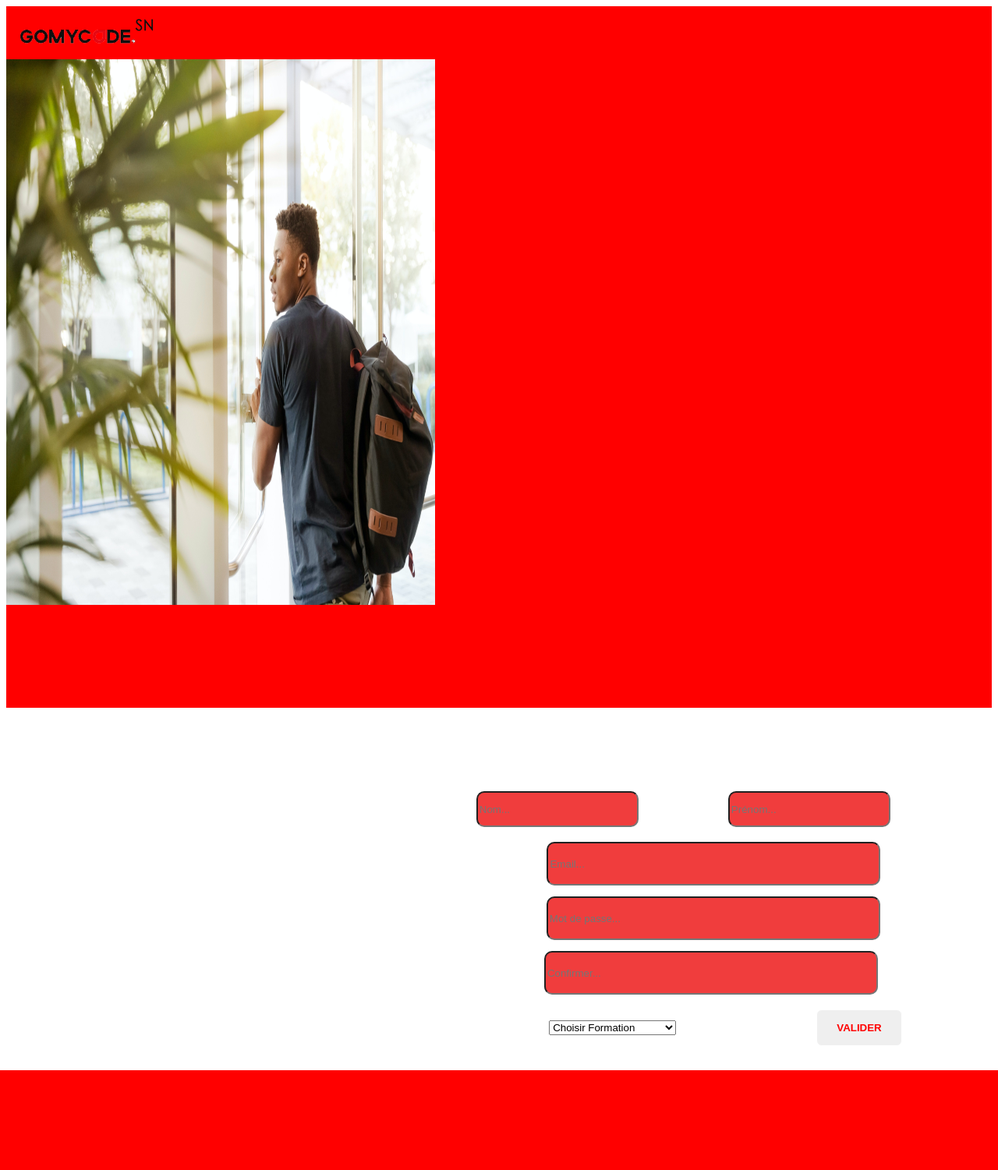
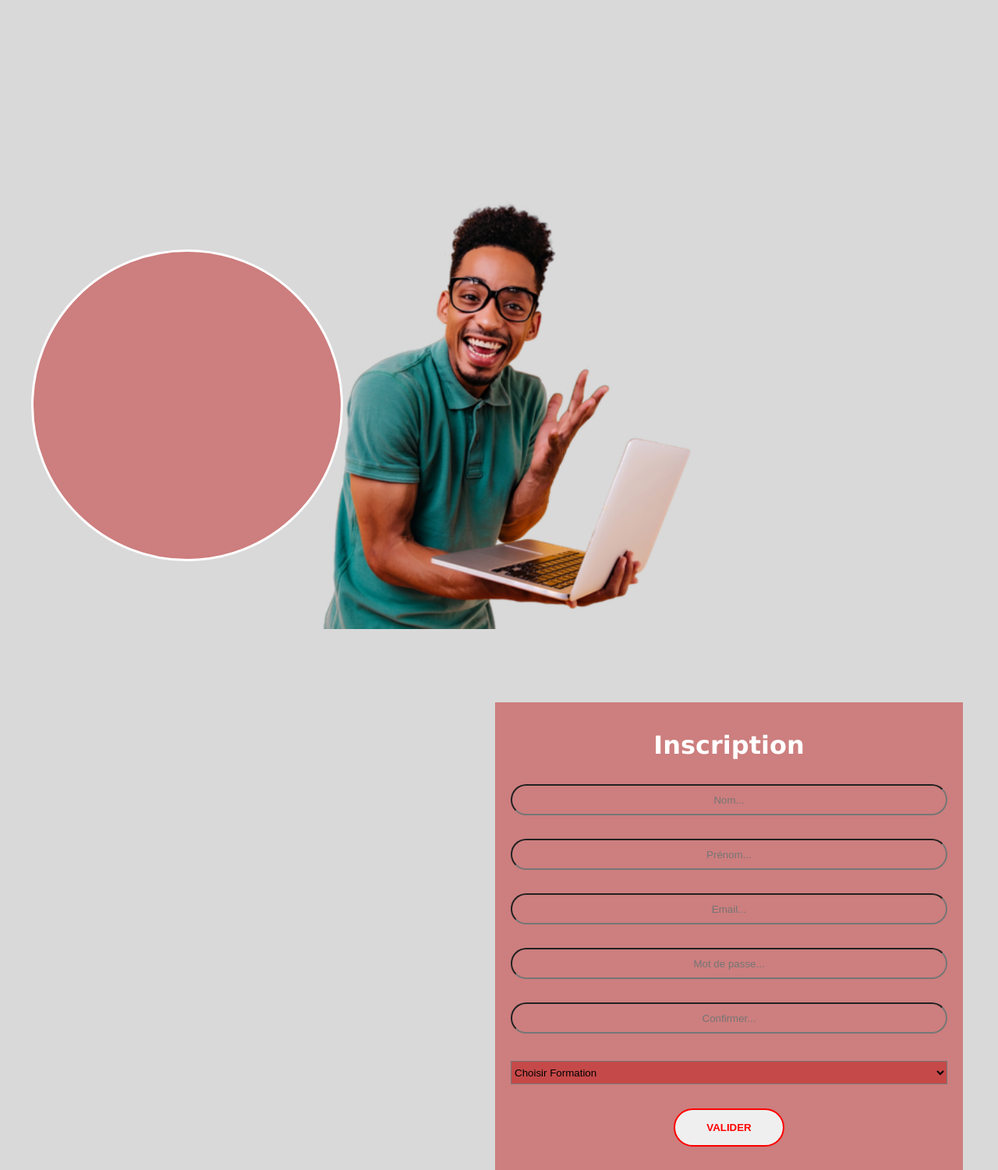
Before and after one commit to Lvmzoo-Dev/hackaton_gomycode, a PHP site: page /inscription.php in a window 1280 px wide. Shown: the whole page at 78% size. Before the commit the page ends 1373 px from the top, so only its background shows below. Run offline with PHP 8.4, Linux system fonts and the light colour scheme; data comes from the database, SQL or seed files in the repository.

Commit message:
PageInscription

```diff
--- a/css/inscription.css
+++ b/css/inscription.css
@@ -1,68 +1,77 @@
+*{
+    margin: 0;
+    padding: 0;
+    box-sizing: border-box;
+}
+body{
+    overflow: hidden;
+    background-color: #D9D9D9;
+}
 .container {
-    background-color: red;
-    height: 900px;
+    background-size: cover;
+    width: 100%;
+    height: 100vh;
+    text-align: center;
+    align-items: center;
+    padding: 40px;
+
 }
-
-.container .logo {
-    display: inline-block;
+.container img{
+    width: 850px;
+    margin-top: 200px;
 }
-
-.form {
+.form{
     margin-top: 90px;
     color: white;
     font-family: 'Lucida Sans';
     float: right;
-    width: 700px;
+    width: 600px;
     padding: 20px;
+    height: 600px;
+    background-color: #bc00006b;
     line-height: 70px;
     margin-right: 5px;
 }
+.circle{
+    width: 400px;
+    height: 400px;
+    border-radius: 50%;
+    border: 3px solid #fff;
+    position: absolute;
+    z-index: -1;
+    top: 40%;
+    background-color: #bc00006b;
+}
 
-.form input {
-    width: 200px;
+input {
+    width: 100%;
     height: 40px;
     border-radius: 10px;
-    background-color: #F03D3D;
+    background-color: transparent;
     color: white;
-    /* opacity: .5; */
+    border-radius: 20px;
+    text-align: center;
+    padding: 10px;
+    outline: none;
+    align-items: center;
+
+}
+input:focus{
+    border: 2px solid #fff;
 }
 
-.form .tel {
-    width: 420px;
-    height: 50px;
-}
-
-.form .email {
-    width: 420px;
-    height: 50px;
-    margin-left: 105px;
-}
-
-.form .mdp {
-    width: 420px;
-    height: 50px;
-    margin-left: 30px;
-}
-
-.form .confMdp {
-    width: 420px;
-    height: 50px;
-    margin-left: 50px;
-}
-
-.form .formation option {
-    width: 100px;
-    height: 50px;
-    padding: 20px;
+select{
+    width: 100%;
+    height: 30px;
+    background-color: #bc00006b;
 }
 
 .form button {
-    margin-left: 25%;
-    padding: 15px;
-    padding-left: 25px;
-    padding-right: 25px;
+    margin-left: 0%;
+    padding: 15px 40px;
     color: red;
     font-weight: bold;
-    border-radius: 7px;
-    border: 1px solid white;
+    border-radius: 25px;
+    border: 2px solid red;
+    cursor: pointer;
 }
--- a/inscription.php
+++ b/inscription.php
@@ -36,29 +36,18 @@
 <body>
 
     <div class="container">
-        <div class="logo">
-            <span>
-                <img src="images/logo2.png" alt="">
-            </span>
-            <br>
-            <span>
-                <img src="images/man.jpg" width="550" height="700" alt="">
-            </span>
-        </div>
+
+        <div class="circle"></div>
+        <img src="images/img3.png" alt="">
         <div class="form">
             <form action="" method="POST">
                 <h1 align="center">Inscription</h1>
-                <label for="">NOM</label>
-                &nbsp;&nbsp;&nbsp; <input type="text" name="nom" id="nom" placeholder="Nom...">
-                &nbsp;&nbsp;&nbsp;<label for="">PRENOM</label>
-                &nbsp;&nbsp;&nbsp; <input type="text" name="prenom" id="nom" placeholder="Prénom..."> <br>
-                <label for="">Email</label>
-                <input type="mail" id="nom" class="email" name="email" placeholder="Email..."> <br>
-                <label for="">MOT DE PASSE</label>
-                <input type="password" id="nom" class="mdp" name="password" placeholder="Mot de passe..."> <br>
-                <label for="">CONFIRMER</label>
-                <input type="password" id="nom" class="confMdp" name="confMdp" placeholder="Confirmer..."> <br>
-                <label for="">CHOIX FORMATION</label>
+
+                <input type="text" name="nom" id="nom" placeholder="Nom..." autocomplete="off"><br>
+                <input type="text" name="prenom" id="nom" placeholder="Prénom..." autocomplete="off"> <br>
+                <input type="mail" id="nom" class="email" name="email" placeholder="Email..." autocomplete="off"> <br>
+                <input type="password" id="nom" class="mdp" name="password" placeholder="Mot de passe..." autocomplete="off"> <br>
+                <input type="password" id="nom" class="confMdp" name="confMdp" placeholder="Confirmer..." autocomplete="off"> <br>
                 <select class="formation" name="formation" id="">
                     <option value="">Choisir Formation</option>
                     <?php
```
Also changed, not shown: images/font.png (added), images/img3.png (added).
